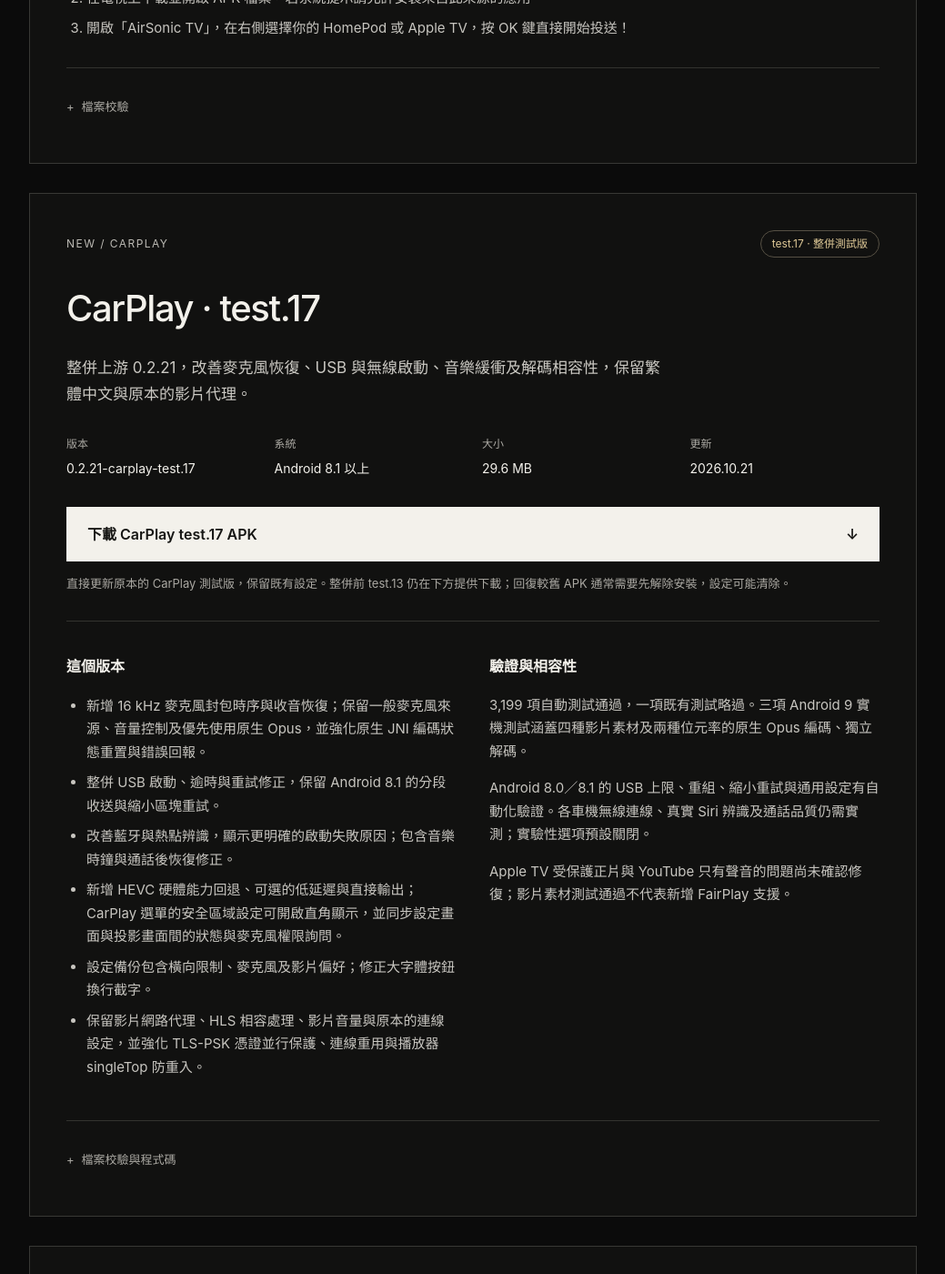
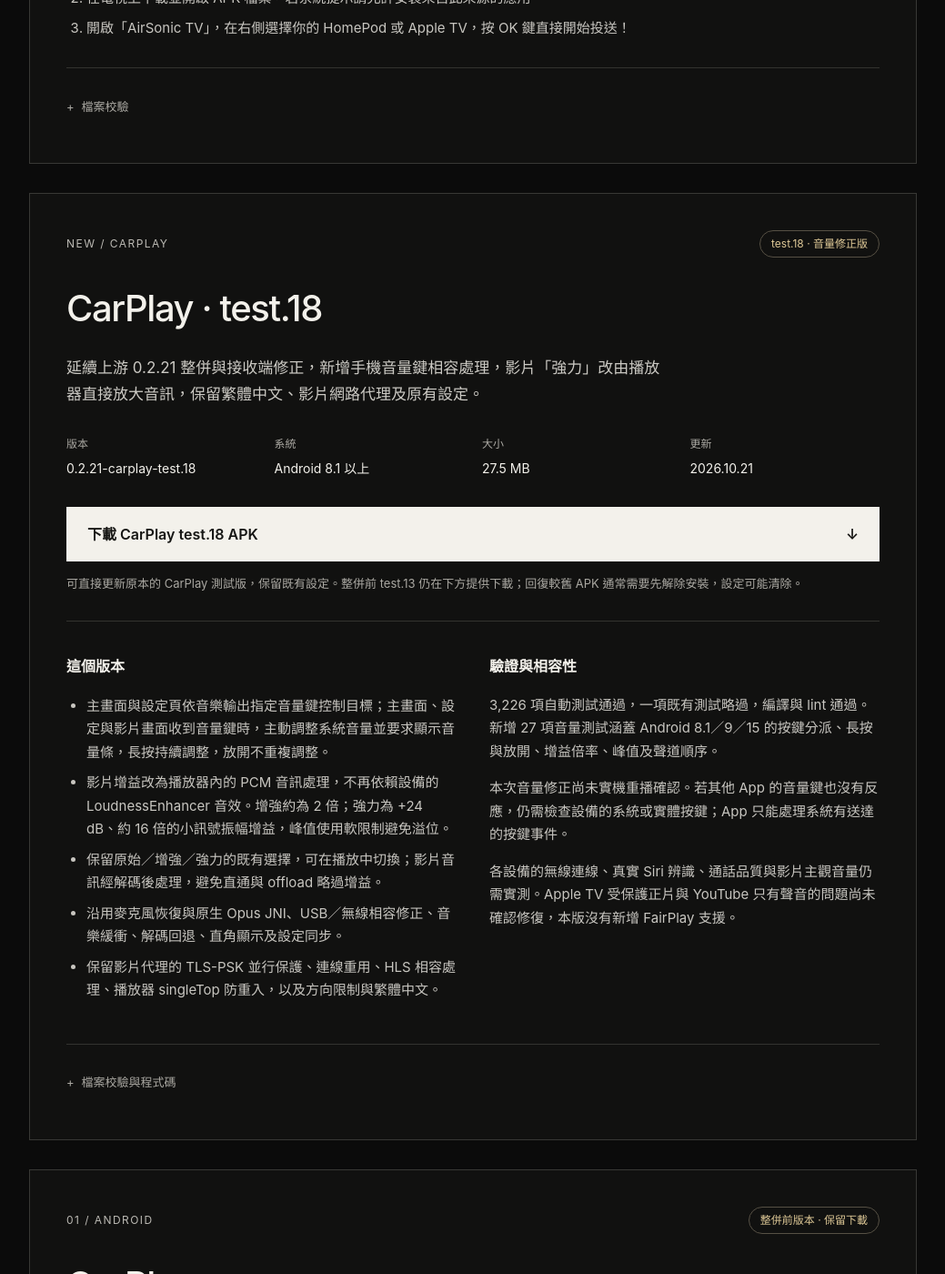
Before and after one commit to lancer1234/lancer1234.github.io, a Jekyll site: the page app/index.html, which Jekyll copies as it is, in a window 1280 px wide and 1400 px high, scrolled down 1625 px. Shown: the whole window at 91% size, without its empty margins (120-1159 px from the left). Built offline with Jekyll 4.4.1, drawn with Linux system fonts in a browser that asks for light colours.

Commit message:
Publish CarPlay test.18 volume fixes and remove test.17 downloads

```diff
--- a/app/index.html
+++ b/app/index.html
@@ -22,15 +22,15 @@
 <section class="install"><h3>如何安裝</h3><ol><li>在 Android TV 或手機開啟此頁面，點擊上方按鈕下載 APK。</li><li>在電視上下載並開啟 APK 檔案，若系統提示請允許安裝來自此來源的應用。</li><li>開啟「AirSonic TV」，在右側選擇你的 HomePod 或 Apple TV，按 OK 鍵直接開始投送！</li></ol></section>
 <details><summary>檔案校驗</summary><p>SHA-256</p><code>c77856f84c89a1b5386d07b373385afb10d9696ce4440b806110e02b440ba93b</code><p><a href="/app/downloads/AirSonic-TV-1.0.0-20261020.apk.sha256" download>下載校驗檔</a></p></details>
 </article>
-<article class="release" aria-labelledby="carplay-test17-title">
-<div class="release-top"><span class="eyebrow">NEW / CARPLAY</span><span class="badge">test.17 · 整併測試版</span></div>
-<h2 id="carplay-test17-title">CarPlay · test.17</h2>
-<p class="description">整併上游 0.2.21，改善麥克風恢復、USB 與無線啟動、音樂緩衝及解碼相容性，保留繁體中文與原本的影片代理。</p>
-<dl class="metadata"><div><dt>版本</dt><dd>0.2.21-carplay-test.17</dd></div><div><dt>系統</dt><dd>Android 8.1 以上</dd></div><div><dt>大小</dt><dd>29.6 MB</dd></div><div><dt>更新</dt><dd>2026.10.21</dd></div></dl>
-<a class="download" href="/app/downloads/CarPlay-0.2.21-test.17-20261021.apk" download>下載 CarPlay test.17 APK <span aria-hidden="true">↓</span></a>
-<p class="caption">直接更新原本的 CarPlay 測試版，保留既有設定。整併前 test.13 仍在下方提供下載；回復較舊 APK 通常需要先解除安裝，設定可能清除。</p>
-<div class="notes"><section><h3>這個版本</h3><ul><li>新增 16 kHz 麥克風封包時序與收音恢復；保留一般麥克風來源、音量控制及優先使用原生 Opus，並強化原生 JNI 編碼狀態重置與錯誤回報。</li><li>整併 USB 啟動、逾時與重試修正，保留 Android 8.1 的分段收送與縮小區塊重試。</li><li>改善藍牙與熱點辨識，顯示更明確的啟動失敗原因；包含音樂時鐘與通話後恢復修正。</li><li>新增 HEVC 硬體能力回退、可選的低延遲與直接輸出；CarPlay 選單的安全區域設定可開啟直角顯示，並同步設定畫面與投影畫面間的狀態與麥克風權限詢問。</li><li>設定備份包含橫向限制、麥克風及影片偏好；修正大字體按鈕換行截字。</li><li>保留影片網路代理、HLS 相容處理、影片音量與原本的連線設定，並強化 TLS-PSK 憑證並行保護、連線重用與播放器 singleTop 防重入。</li></ul></section><section><h3>驗證與相容性</h3><p>3,199 項自動測試通過，一項既有測試略過。三項 Android 9 實機測試涵蓋四種影片素材及兩種位元率的原生 Opus 編碼、獨立解碼。</p><p>Android 8.0／8.1 的 USB 上限、重組、縮小重試與通用設定有自動化驗證。各車機無線連線、真實 Siri 辨識及通話品質仍需實測；實驗性選項預設關閉。</p><p>Apple TV 受保護正片與 YouTube 只有聲音的問題尚未確認修復；影片素材測試通過不代表新增 FairPlay 支援。</p></section></div>
-<details><summary>檔案校驗與程式碼</summary><p>SHA-256</p><code>b9f6cda7fc6a5007fc356ef539ae122c0abcf0698cdce7804b29c0d76ec53b33</code><p><a href="/app/downloads/CarPlay-0.2.21-test.17-20261021.apk.sha256" download>下載校驗檔</a> · <a href="/app/downloads/CarPlay-test.17-source.zip" download>下載 test.17 開源程式碼</a></p></details>
+<article class="release" aria-labelledby="carplay-test18-title">
+<div class="release-top"><span class="eyebrow">NEW / CARPLAY</span><span class="badge">test.18 · 音量修正版</span></div>
+<h2 id="carplay-test18-title">CarPlay · test.18</h2>
+<p class="description">延續上游 0.2.21 整併與接收端修正，新增手機音量鍵相容處理，影片「強力」改由播放器直接放大音訊，保留繁體中文、影片網路代理及原有設定。</p>
+<dl class="metadata"><div><dt>版本</dt><dd>0.2.21-carplay-test.18</dd></div><div><dt>系統</dt><dd>Android 8.1 以上</dd></div><div><dt>大小</dt><dd>27.5 MB</dd></div><div><dt>更新</dt><dd>2026.10.21</dd></div></dl>
+<a class="download" href="/app/downloads/CarPlay-0.2.21-test.18-20261021.apk" download>下載 CarPlay test.18 APK <span aria-hidden="true">↓</span></a>
+<p class="caption">可直接更新原本的 CarPlay 測試版，保留既有設定。整併前 test.13 仍在下方提供下載；回復較舊 APK 通常需要先解除安裝，設定可能清除。</p>
+<div class="notes"><section><h3>這個版本</h3><ul><li>主畫面與設定頁依音樂輸出指定音量鍵控制目標；主畫面、設定與影片畫面收到音量鍵時，主動調整系統音量並要求顯示音量條，長按持續調整，放開不重複調整。</li><li>影片增益改為播放器內的 PCM 音訊處理，不再依賴設備的 LoudnessEnhancer 音效。增強約為 2 倍；強力為 +24 dB、約 16 倍的小訊號振幅增益，峰值使用軟限制避免溢位。</li><li>保留原始／增強／強力的既有選擇，可在播放中切換；影片音訊經解碼後處理，避免直通與 offload 略過增益。</li><li>沿用麥克風恢復與原生 Opus JNI、USB／無線相容修正、音樂緩衝、解碼回退、直角顯示及設定同步。</li><li>保留影片代理的 TLS-PSK 並行保護、連線重用、HLS 相容處理、播放器 singleTop 防重入，以及方向限制與繁體中文。</li></ul></section><section><h3>驗證與相容性</h3><p>3,226 項自動測試通過，一項既有測試略過，編譯與 lint 通過。新增 27 項音量測試涵蓋 Android 8.1／9／15 的按鍵分派、長按與放開、增益倍率、峰值及聲道順序。</p><p>本次音量修正尚未實機重播確認。若其他 App 的音量鍵也沒有反應，仍需檢查設備的系統或實體按鍵；App 只能處理系統有送達的按鍵事件。</p><p>各設備的無線連線、真實 Siri 辨識、通話品質與影片主觀音量仍需實測。Apple TV 受保護正片與 YouTube 只有聲音的問題尚未確認修復，本版沒有新增 FairPlay 支援。</p></section></div>
+<details><summary>檔案校驗與程式碼</summary><p>SHA-256</p><code>0c4dbcf7d54621546a1ccba72454f52eb5f987016bd5442d6d2a724ba4e996f9</code><p><a href="/app/downloads/CarPlay-0.2.21-test.18-20261021.apk.sha256" download>下載校驗檔</a> · <a href="/app/downloads/CarPlay-test.18-source.zip" download>下載 test.18 開源程式碼</a></p></details>
 </article>
 <article class="release" aria-labelledby="app-title">
 <div class="release-top"><span class="eyebrow">01 / ANDROID</span><span class="badge">整併前版本 · 保留下載</span></div>
```
Also changed, not shown: 6 other files.
